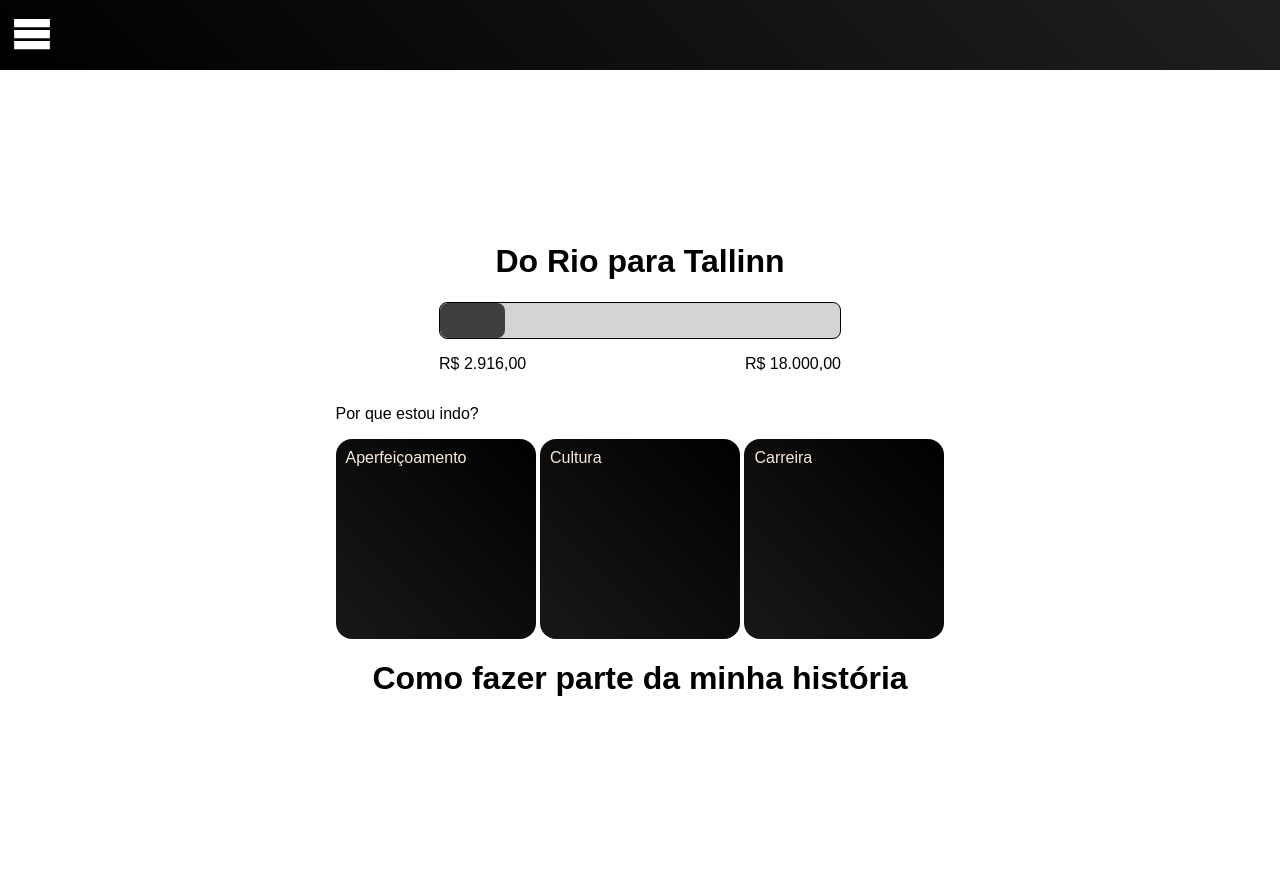
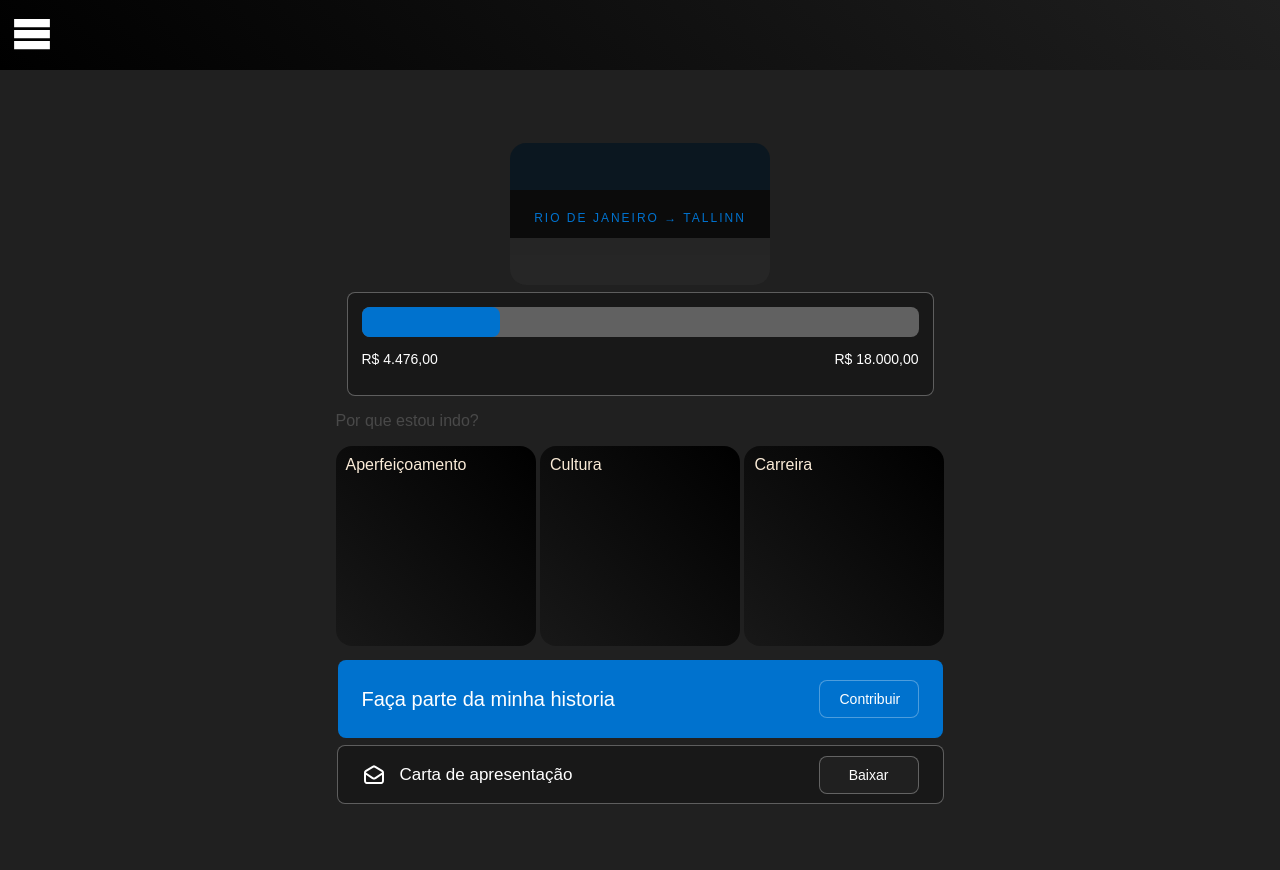
Before and after one commit to joaomelocomp/donation-page-builder, a Flask app: page / in a window 1280 px wide. Run offline with Flask 3, Linux system fonts and the light colour scheme.

Commit message:
melhorando design do site

```diff
--- a/static/home.js
+++ b/static/home.js
@@ -5,7 +5,7 @@ let valorAtual = 0;
 let Agregado = 0;
 
 function mudarValor() {
-    valorAtual = 2916;
+    valorAtual = 4476;
     valor.innerText = "R$ " + valorAtual.toLocaleString("pt-BR", {
         minimumFractionDigits: 2
     });
--- a/static/homepage.css
+++ b/static/homepage.css
@@ -2,14 +2,56 @@ html, body {
     font-family: Arial, Helvetica, sans-serif;
     height: 100%;
     margin: 0;
+
+    background-color: #202020;
 }
-
 
 #hud {
     display: flex;
     flex-direction: column;
 
     margin: 0px;
+}
+
+#top-hud {
+    background: #0D0D0D;
+    padding: 56px 24px 48px;
+    text-align: center;
+    position: relative;
+    overflow: hidden;
+
+    margin: 7px;
+
+    border-radius: 16px;
+}
+
+.hero-flag {
+    position: absolute;
+    top: 0; left: 0; right: 0; bottom: 0;
+    display: flex;
+    flex-direction: column;
+    opacity: 0.1;
+}
+
+.hero-flag div:nth-child(1) { background: #0072CE; flex: 1; }
+.hero-flag div:nth-child(2) { background: #000; flex: 1; }
+.hero-flag div:nth-child(3) { background: #fff; flex: 1; }
+
+.hero-eyebrow {
+    font-size: 12px;
+    color: #0072CE;
+    letter-spacing: 2px;
+    text-transform: uppercase;
+    margin-bottom: 12px;
+    position: relative;
+}
+
+#top-hud h1 {
+    font-size: 36px;
+    font-weight: 500;
+    color: #fff;
+    margin-bottom: 8px;
+    position: relative;
 }
 
 .corpo {
@@ -56,23 +98,40 @@ html, body {
     height: 100vh;
 }
 
+#container-barra {
+    background-color: #181818;
+
+    border: 1px solid rgba(255, 255, 255, 0.3);
+
+    padding: 14px;
+    border-radius: 8px;
+
+    width: auto;
+}
+
+#container-barra p {
+    color: #fff;
+
+    font-weight: lighter;
+    font-size: 14px;
+}
+
 #barra {
     display: flex;
 
-    height: 35px;
-    width: 400px;
+    height: 30px;
+    width: 557px;
 
     background-color: rgb(169, 169, 169, 0.5);
 
     border-radius: 8px;
-    border: 1px solid black;
 }
 
 #fill {
-    height: 35px;
+    height: 30px;
     width: 100px;
 
-    background-color: rgb(63, 63, 63);
+    background-color: #0072CE;
 
     border-radius: 8px;
 }
@@ -82,6 +141,10 @@ html, body {
     justify-content: space-between;
     align-items: center;
     gap: 20px;
+}
+
+#whyuhere #why {
+    color: #494949;
 }
 
 .tag {
@@ -123,3 +186,112 @@ html, body {
     padding: 6px 10px;
     border-radius: 8px;
 }
+
+#fazerparte {
+    display: flex;
+    flex-direction: row;
+
+    align-items: center;
+    justify-content: space-between;
+
+    margin-top: 14px;
+    margin-bottom: 7px;
+    background-color: #0072CE;
+
+    width: 557px;
+
+    padding: 20px 24px;
+    border-radius: 8px;
+
+    gap: 4px;
+}
+
+#fazerparte h1 {
+    font-size: 20px;
+    font-weight: 500;
+    color: #fff;
+    margin: 0;
+}
+
+#fazerparte button {
+    background: #0072CE;
+    color: #fff;
+    border: 1px solid rgba(255, 255, 255, 0.3);
+    border-radius: 8px;
+    padding: 10px 20px;
+    font-size: 14px;
+    font-weight: 500;
+    cursor: pointer;
+    white-space: nowrap;
+
+    width: 100px;
+
+    transition: 0.5s;
+}
+
+#fazerparte button:hover {
+    background: #202020;
+    transition: 0.5s;
+}
+
+#carta {
+    display: flex;
+    flex-direction: row;
+
+    align-items: center;
+    justify-content: space-between;
+
+    background-color: #181818;
+
+    border: 1px solid rgba(255, 255, 255, 0.3);
+
+    width: 557px;
+    height: 17px;
+
+    padding: 20px 24px;
+    border-radius: 8px;
+}
+
+#carta div {
+    display: flex;
+    flex-direction: row;
+
+    align-items: center;
+    justify-content: space-between;
+
+    gap: 14px;
+}
+
+#carta h1 {
+    font-size: 17px;
+    font-weight: 500;
+    color: #fff;
+    margin: 0;
+}
+
+#carta button {
+    background: #202020;
+    color: #fff;
+    border: 1px solid rgba(255, 255, 255, 0.3);
+    border-radius: 8px;
+    padding: 10px 20px;
+    font-size: 14px;
+    font-weight: 500;
+    cursor: pointer;
+    white-space: nowrap;
+
+    width: 100px;
+
+    transition: 0.5s;
+}
+
+#carta button:hover {
+    background: #0072CE;
+    transition: 0.5s;
+}
+
+#carta svg {
+    width: 24px;
+    height: 24px;
+    stroke: #fff;
+}
--- a/templates/homepage.html
+++ b/templates/homepage.html
@@ -17,7 +17,12 @@
 </div>
 
 <div id="top-hud">
-    <h1>Do Rio para Tallinn</h1>
+  <div class="hero-flag">
+    <div></div>
+    <div></div>
+    <div></div>
+  </div>
+  <p class="hero-eyebrow">Rio de Janeiro → Tallinn</p>
 </div>
 <div id="container-barra">
     <div id="barra">
@@ -25,10 +30,9 @@
     </div>
     <div id="hud_baixo">        <p id="valor">R$ 2.780,00</p>
     <p>R$ 18.000,00</p></div>
-
 </div>
 <div id="whyuhere">
-    <p>Por que estou indo?</p>
+    <p id="why">Por que estou indo?</p>
     <div class="tag">
         <p>Aperfeiçoamento</p>
     </div>
@@ -42,9 +46,16 @@
 </div>
 
 <div id="fazerparte">
-    <h1>Como fazer parte da minha história</h1>
-
+    <h1>Faça parte da minha historia</h1>
+    <button onclick="window.location.href='https://www.vakinha.com.br/6117797'">Contribuir</button>
 </div>
 
+<div id="carta">
+    <div>
+        <svg width="64px" height="64px" viewBox="0 0 24 24" fill="none" xmlns="http://www.w3.org/2000/svg" stroke="#fff"><g id="SVGRepo_bgCarrier" stroke-width="0"></g><g id="SVGRepo_tracerCarrier" stroke-linecap="round" stroke-linejoin="round"></g><g id="SVGRepo_iconCarrier"> <path d="M3.02832 10L10.2246 14.8166C10.8661 15.2443 11.1869 15.4581 11.5336 15.5412C11.8399 15.6146 12.1593 15.6146 12.4657 15.5412C12.8124 15.4581 13.1332 15.2443 13.7747 14.8166L20.971 10M10.2981 4.06879L4.49814 7.71127C3.95121 8.05474 3.67775 8.22648 3.4794 8.45864C3.30385 8.66412 3.17176 8.90305 3.09111 9.161C3 9.45244 3 9.77535 3 10.4212V16.8C3 17.9201 3 18.4802 3.21799 18.908C3.40973 19.2843 3.71569 19.5903 4.09202 19.782C4.51984 20 5.07989 20 6.2 20H17.8C18.9201 20 19.4802 20 19.908 19.782C20.2843 19.5903 20.5903 19.2843 20.782 18.908C21 18.4802 21 17.9201 21 16.8V10.4212C21 9.77535 21 9.45244 20.9089 9.161C20.8282 8.90305 20.6962 8.66412 20.5206 8.45864C20.3223 8.22648 20.0488 8.05474 19.5019 7.71127L13.7019 4.06879C13.0846 3.68116 12.776 3.48735 12.4449 3.4118C12.152 3.34499 11.848 3.34499 11.5551 3.4118C11.224 3.48735 10.9154 3.68116 10.2981 4.06879Z" stroke="#fff" stroke-width="2" stroke-linecap="round" stroke-linejoin="round"></path> </g></svg>
+        <h1>Carta de apresentação</h1>
+    </div>
+    <button>Baixar</button>
+</div>
 
 {% endblock %}
```
Also changed, not shown: README.md, static/images/print1.png (added).
